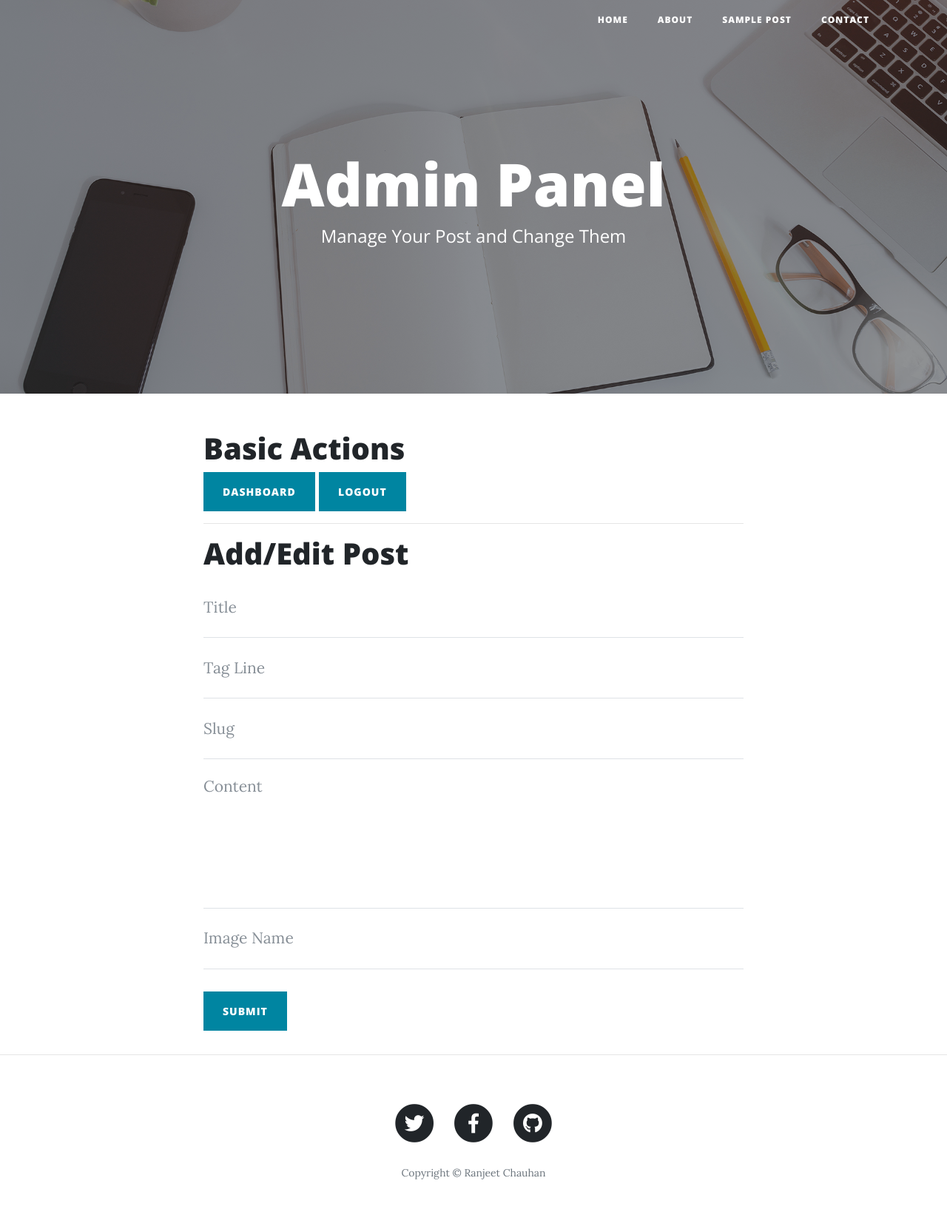
After one commit to ranjeeet/Flask_project, a Flask app: template templates/edit.html in a window 1280 px wide. The commit adds this page. Shown: the whole page at 74% size. Run offline with Flask 2, Linux system fonts and the light colour scheme; the template is opened without the code that fills it, so the values that code supplies are empty; some libraries are stand-ins or nearby versions.

Commit message:
version 1.5

```diff
--- a/main.py
+++ b/main.py
@@ -1,4 +1,4 @@
-from flask import Flask, render_template, session
+from flask import Flask, render_template, session, redirect
 from flask_sqlalchemy import SQLAlchemy
 from datetime import datetime
 from flask import request
@@ -92,6 +92,35 @@ def post_route(post_slug):
     return render_template('post.html', params=params, post=post)
 
 
+@app.route("/edit/<string:sno>", methods=['GET', 'POST'])
+def edit(sno):
+    if 'user' in session and session['user'] == params['admin_user']:
+        if request.method == 'POST':
+            box_title = request.form.get('title')
+            tline = request.form.get('tline')
+            slug = request.form.get('slug')
+            content = request.form.get('content')
+            img_file = request.form.get('img_file')
+            date = datetime.now()
+
+            if sno =='0':
+                post = Posts(title=box_title, slug=slug, content=content,img_file=img_file, tagline=tline, date=date)
+                db.session.add(post)
+                db.session.commit()
+            else:
+                post = Posts.query.filter_by(sno=sno).first()
+                post.title = box_title
+                post.slug = slug
+                post.content = content
+                post.img_file = img_file
+                post.tagline = tline
+                post.date = date
+                db.session.commit()
+                return redirect('/edit/' + sno)
+        post = Posts.query.filter_by(sno=sno).first()
+        return render_template('edit.html', params=params, post=post)
+
+
 @app.route("/con", methods=['GET', 'POST'])
 def con():
     if request.method == 'POST':
--- /dev/null
+++ b/templates/edit.html
@@ -0,0 +1,81 @@
+{% extends "layout.html" %}
+{% block body %}
+    <!-- Page Header -->
+    <header class="masthead" style="background-image: url('{{ url_for('static', filename='img/home-bg.jpg') }}')">
+      <div class="overlay"></div>
+      <div class="container">
+        <div class="row">
+          <div class="col-lg-8 col-md-10 mx-auto">
+            <div class="site-heading">
+              <h1>Admin Panel</h1>
+              <span class="subheading">Manage Your Post and Change Them</span>
+            </div>
+          </div>
+        </div>
+      </div>
+    </header>
+
+    <!-- Main Content -->
+    <div class="container">
+      <div class="row">
+        <div class="col-lg-8 col-md-10 mx-auto">
+             <h1>Basic Actions</h1>
+
+           <a href="/dashboard"> <button class="btn btn-primary">Dashboard</button></a>
+           <a href="/logout"> <button class="btn btn-primary">Logout</button></a>
+<hr>
+
+
+
+  <h1>Add/Edit Post</h1>
+
+  <form name="sentMessage" id="contactForm" novalidate action='/edit/{{postsno}}' method="post">
+          <div class="control-group">
+            <div class="form-group floating-label-form-group controls">
+              <label>Title</label>
+              <input type="text" class="form-control" placeholder="Title" name='title' id="title" required data-validation-required-message="Please enter your name." value="{{post.title}}">
+              <p class="help-block text-danger"></p>
+            </div>
+          </div>
+          <div class="control-group">
+            <div class="form-group floating-label-form-group controls">
+              <label>Tagline</label>
+              <input type="text" class="form-control" name='tline' placeholder="Tag Line" id="tline" required data-validation-required-message="Please enter your email address." value="{{post.tagline}}">
+              <p class="help-block text-danger"></p>
+            </div>
+          </div>
+          <div class="control-group">
+            <div class="form-group col-xs-12 floating-label-form-group controls">
+              <label>Slug</label>
+              <input type="text" class="form-control" name='slug' placeholder="Slug" id="slug" required data-validation-required-message="Please enter your phone number." value="{{post.slug}}">
+              <p class="help-block text-danger"></p>
+            </div>
+          </div>
+          <div class="control-group">
+            <div class="form-group floating-label-form-group controls">
+              <label>Content</label>
+              <textarea rows="5" class="form-control" name='content' placeholder="Content" id="content" required data-validation-required-message="Please enter a message." >{{post.content}}</textarea>
+              <p class="help-block text-danger"></p>
+            </div>
+          </div>
+          <div class="control-group">
+            <div class="form-group floating-label-form-group controls">
+              <label>Image File</label>
+              <input class="form-control" placeholder="Image Name" name="img_file" id="img_file" value="{{post.img_file}}">
+              <p class="help-block text-danger"></p>
+            </div>
+          </div>
+          <br>
+          <div id="success"></div>
+          <div class="form-group">
+            <button type="submit" class="btn btn-primary" id="sendMessageButton">Submit</button>
+          </div>
+        </form>
+
+
+          <!-- Pager -->
+
+        </div>
+      </div>
+    </div>
+    {% endblock %}
```
Also changed, not shown: templates/dashboard.html (+9 -3 lines).
